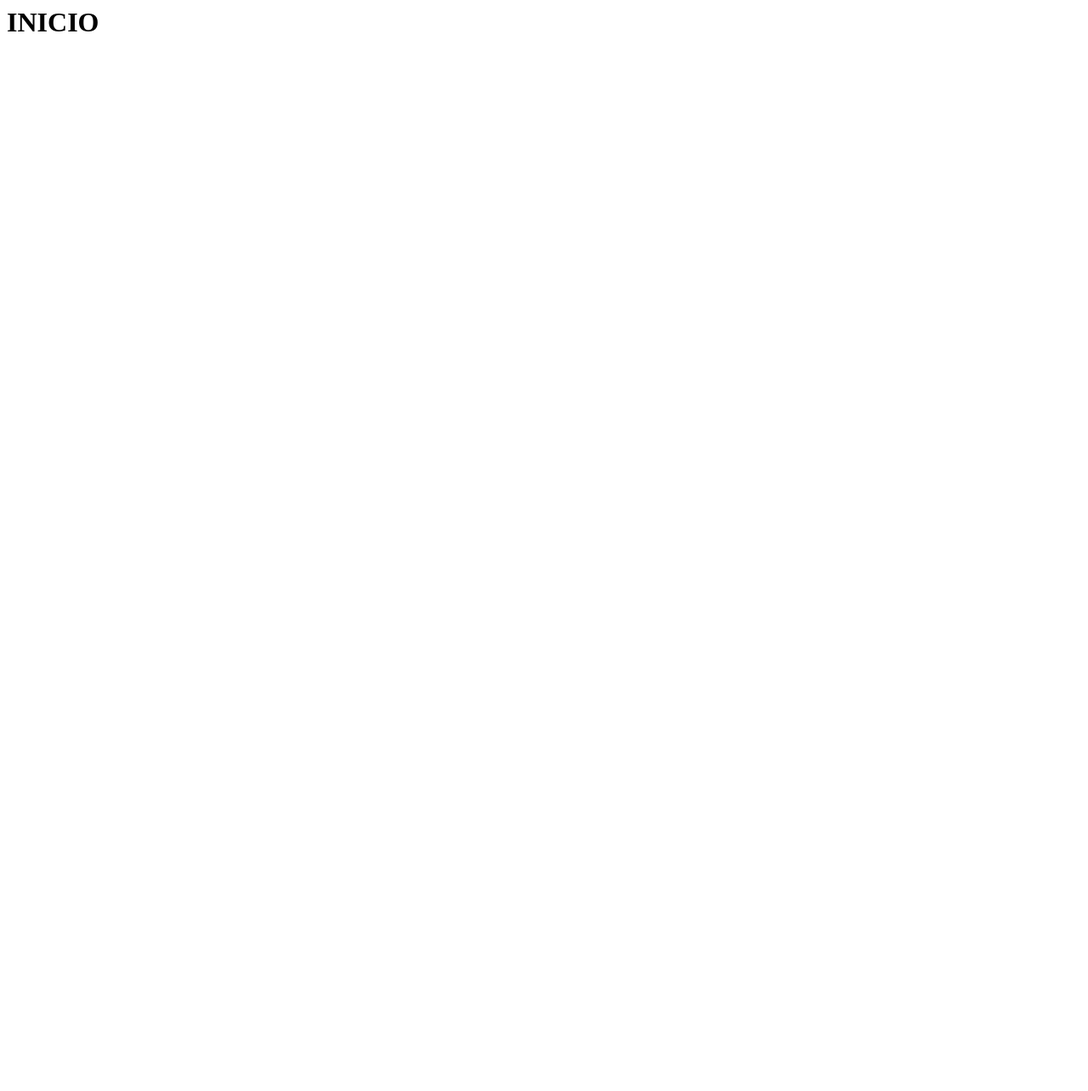
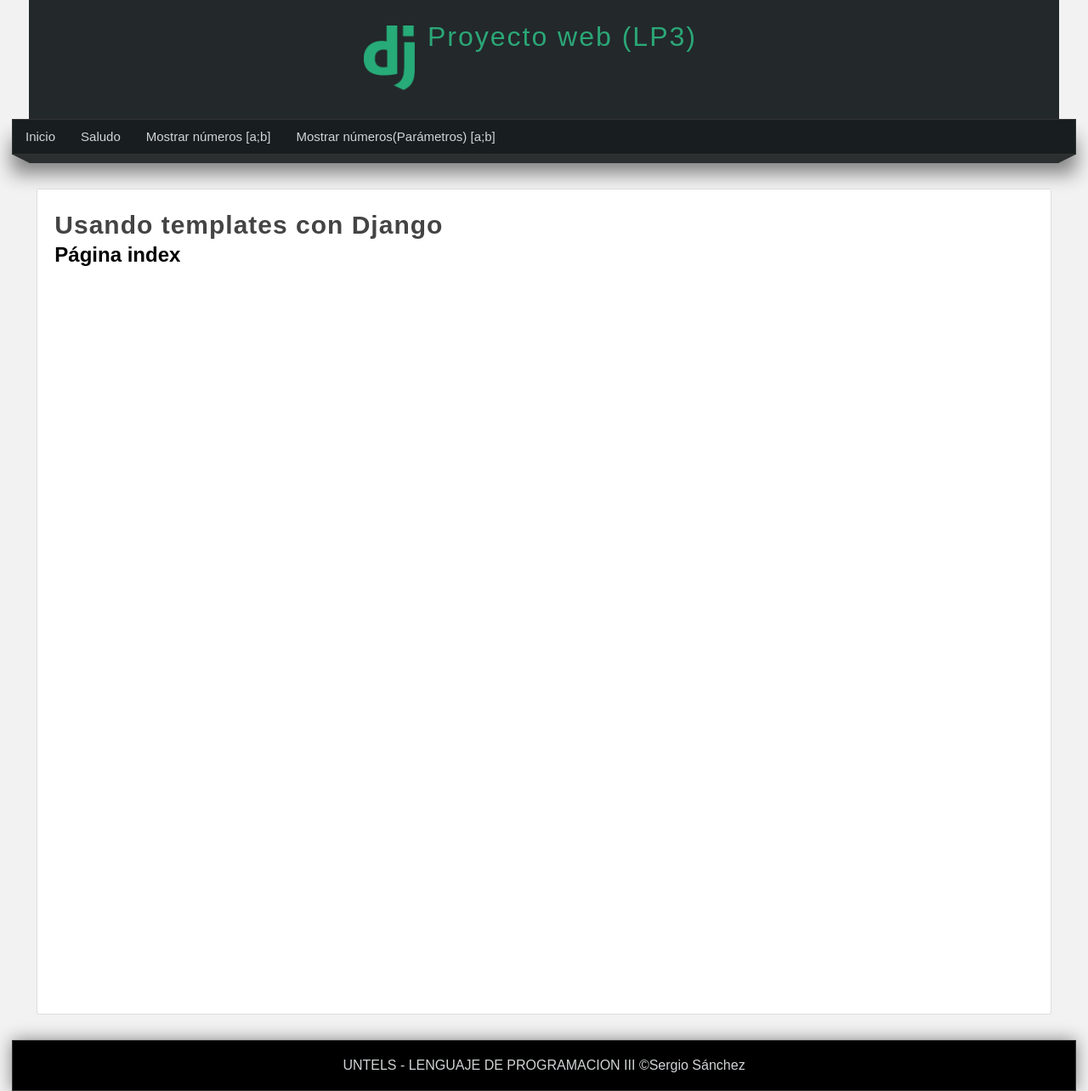
Before and after one commit to Sergio1805/ProyectosDjango, a Django app: page / in a window 1280 px wide. Before the commit the page is almost empty. Shown: the whole page at 85% size. Before the commit the page ends 37 px from the top, so only its background shows below. Run offline with Django 3.2, Linux system fonts and the light colour scheme.

Commit message:
Estilos css(Title-Content-Footer)

```diff
--- /dev/null
+++ b/s07proyecto001/miapp/static/css/style.css
@@ -0,0 +1,192 @@
+
+/*Estilos generales*/
+
+*{
+
+    margin: 0px;
+    padding: 0px;
+    font-family:Arial, Helvetica, sans-serif;
+    text-decoration:none;
+
+}
+
+body{
+
+    background-color:#f2f2f2;
+
+}
+/*Estilos de la cabecera*/
+header{
+
+    width: 1212px;
+    height: 140px;
+    background-color: #23282B;
+    margin:0 auto;
+
+}
+
+#logotipo{
+
+    width: 35%;
+    height: 130px;
+    margin: 0 auto;
+    padding-top: 10px;
+
+}
+
+#logotipo img{
+
+    display :block;
+    width: 60px;
+    float: left;
+    margin-top: 20px;
+
+}
+
+#logotipo h1{
+
+    display :block;
+    float: left;
+    margin-top: 15px;
+    margin-left: 15px;
+    letter-spacing: 2px;
+    font-weight: lighter;
+    color: #2ba777;
+
+}
+/* Estilos de navegacion */
+/* zona de menú */
+
+nav{
+
+    width: 1250px;
+    height: 40px;
+    margin: 0 auto;
+    background-color: #181E1F;
+    border: 1px solid #333333;
+    box-shadow: 0px 22px 22px gray;
+    font-size: 15px;
+
+}
+
+/* zona de enlaces */
+nav ul{
+
+    list-style: none;
+    text-decoration: none;
+
+}
+
+nav ul li{
+
+    line-height: 40px;
+    float:left;
+
+}
+
+nav ul li a{
+
+    display:block;
+    padding-left: 15px;
+    padding-right: 15px;
+    color: #d1d4d6;
+
+}
+
+/*Efectos en los hipervinculos*/
+
+nav ul li a:hover{
+
+    background:#2ba777;
+    box-shadow: 0px 0px 0px #444 inset;
+    color :white;
+    transition: all 300ms;
+
+}
+
+/*Efecto 3D para la barra del menú*/
+
+.barra{
+
+    width:1250px;
+    margin:0 auto;
+
+}
+
+.esquina-izquierda{
+
+    display: block;
+    border-left:20px solid transparent;
+    border-top:10px solid #2B2F30;
+    float : left;
+
+}
+
+.esquina-derecha{
+
+    display: block;
+    border-right:20px solid transparent;
+    border-top:10px solid #2B2F30;
+    float : right;
+}
+
+/*Relleno del hueco*/
+.relleno-barra{
+
+    display: block;
+    width : 1210px;
+    height: 10px;
+    background: #2b2f30;
+    float: left;
+
+}
+/*Estilos para el contenido*/
+#content{
+
+    width :1212px;
+    min-height: 930px;
+    margin: 0 auto;
+    margin-bottom: 30px;
+    margin-top:40px;
+
+}
+
+.box{
+
+    background: white;
+    width: 95%;
+    min-height: 930px;
+    padding:20px;
+    border:1px solid #ddd;
+    border-radius: 2px;
+    margin: 0 auto;
+
+}
+
+/*Estilos para el title*/
+
+.title{
+
+    color: #444;
+    letter-spacing: 1px;
+    font-size: 30px;
+    margin-bottom: 4px;
+    margin-top:5px;
+
+}
+
+/*Estilos para el footer*/
+
+footer{
+
+    width:1250px;
+    background-color: black;
+    border : 1px solid #333;
+    color: #d1d4d6;
+    text-align: center;
+    margin:0 auto;
+    padding-top: 20px;
+    padding-bottom: 20px;
+    box-shadow: 0px 0px 20px gray;
+
+}
--- a/s07proyecto001/miapp/templates/index.html
+++ b/s07proyecto001/miapp/templates/index.html
@@ -1,2 +1,9 @@
+{% extends 'layout.html' %}
+{%block title%}
+    Inicio
+{%endblock title%}
 
-<h1> INICIO </h1>
+{%block content%}
+<h1 class="title"> Usando templates con Django </h1>
+<h2>        Página index         </h2>
+{%endblock content%}
--- /dev/null
+++ b/s07proyecto001/miapp/templates/layout.html
@@ -0,0 +1,75 @@
+
+<html lang="es">
+
+<html>
+
+    <head>
+        <meta charset = "utf-8"/>
+        <title>
+            {% block title %}
+
+            {% endblock title %}
+            Sergio Sánchez
+        </title>
+        {% load static %}
+    <link rel="stylesheet" type ="text/css" href =" {% static 'css/style.css' %} " />
+    </head>
+    <body>
+
+        <header>
+
+            <div id="logotipo" >
+                <img src="{% static 'images/logoDjango.png' %}" />
+                <h1>
+                    Proyecto web (LP3)
+                </h1>
+            </div>
+        </header>
+        <div>
+            <nav>
+                <ul>
+                    <li>
+                    <a href="/inicio">Inicio</a>
+                    </li>
+                    <li>
+                    <a href="/saludo">Saludo</a>
+                    </li>
+                    <li>
+                    <a href="/rango">Mostrar números [a;b]</a>
+                    </li>
+                    <li>
+                    <a href="/rango2">Mostrar números(Parámetros) [a;b]</a>
+                    </li>
+                </ul>
+
+            </nav>
+
+
+        </div>
+        <div class ="barra">
+
+            <span class="esquina-izquierda"></span>
+            <span class="relleno-barra"></span>
+            <span class="esquina-derecha"></span>
+
+        </div>
+
+        <div id="content">
+
+        <div class="box">
+
+            {% block content %}
+                <strong>
+                    Contenido por defecto en layout.html
+                </strong>
+            {% endblock content %}
+
+        </div>
+
+        </div>
+        <footer>
+            UNTELS - LENGUAJE DE PROGRAMACION III &copy;Sergio Sánchez
+        </footer>
+
+    </body>
+</html>
--- a/s07proyecto001/miapp/views.py
+++ b/s07proyecto001/miapp/views.py
@@ -2,24 +2,7 @@ from django.shortcuts import render, HttpResponse, redirect
 
 # Create your views here.
 layout = """
-    <h1> Proyecto web (LP3) </h1>
-    <h2> Sergio Sánchez </h2>
-    <hr/>
-    <ul>
-        <li>
-            <a href="/inicio">Inicio</a>
-        </li>
-        <li>
-            <a href="/saludo">Saludo</a>
-        </li>
-        <li>
-            <a href="/rango">Mostrar números [a;b]</a>
-        </li>
-        <li>
-            <a href="/rango2">Mostrar números(Parámetros) [a;b]</a>
-        </li>
-    </ul>
-    <hr/>
+
 
 """
 def index(request):
```
Also changed, not shown: s07proyecto001/miapp/templates/saludo.html (+8 -1 lines), s07proyecto001/miapp/static/images/logoDjango.png (added).
